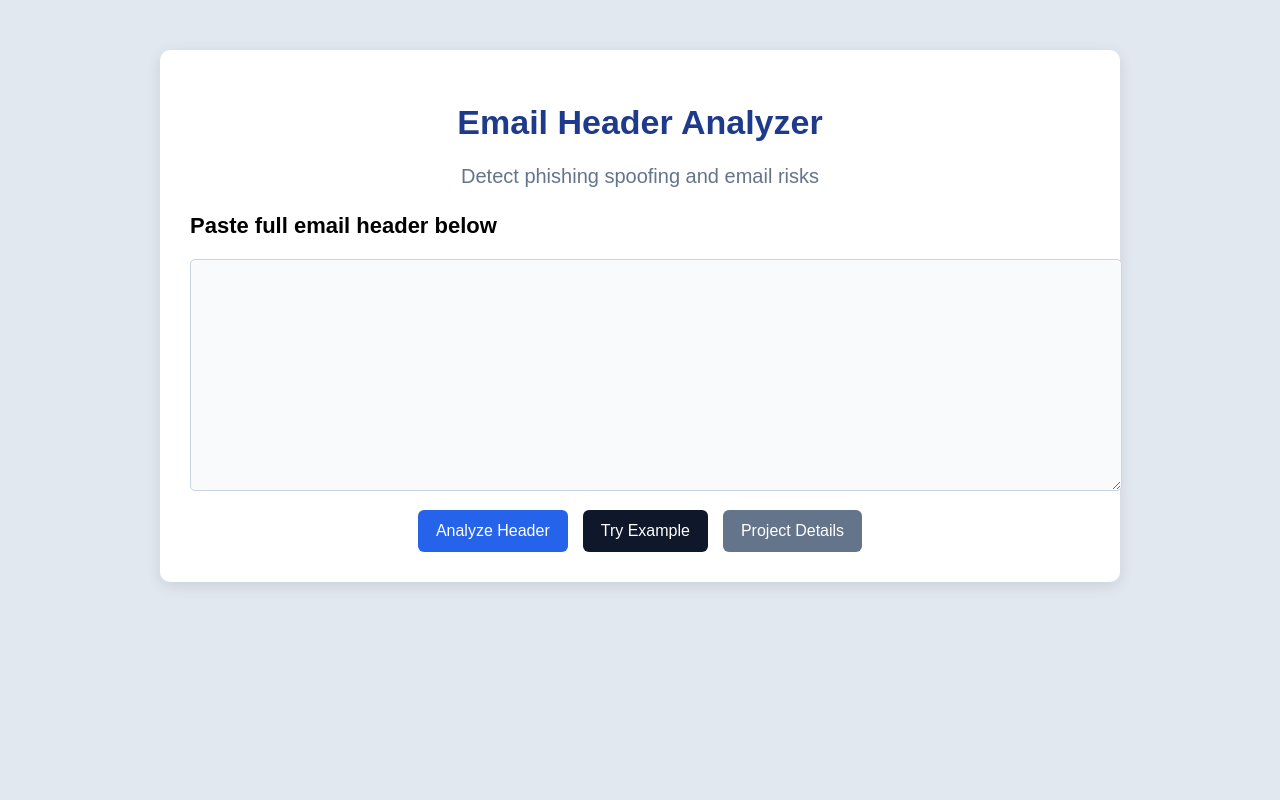
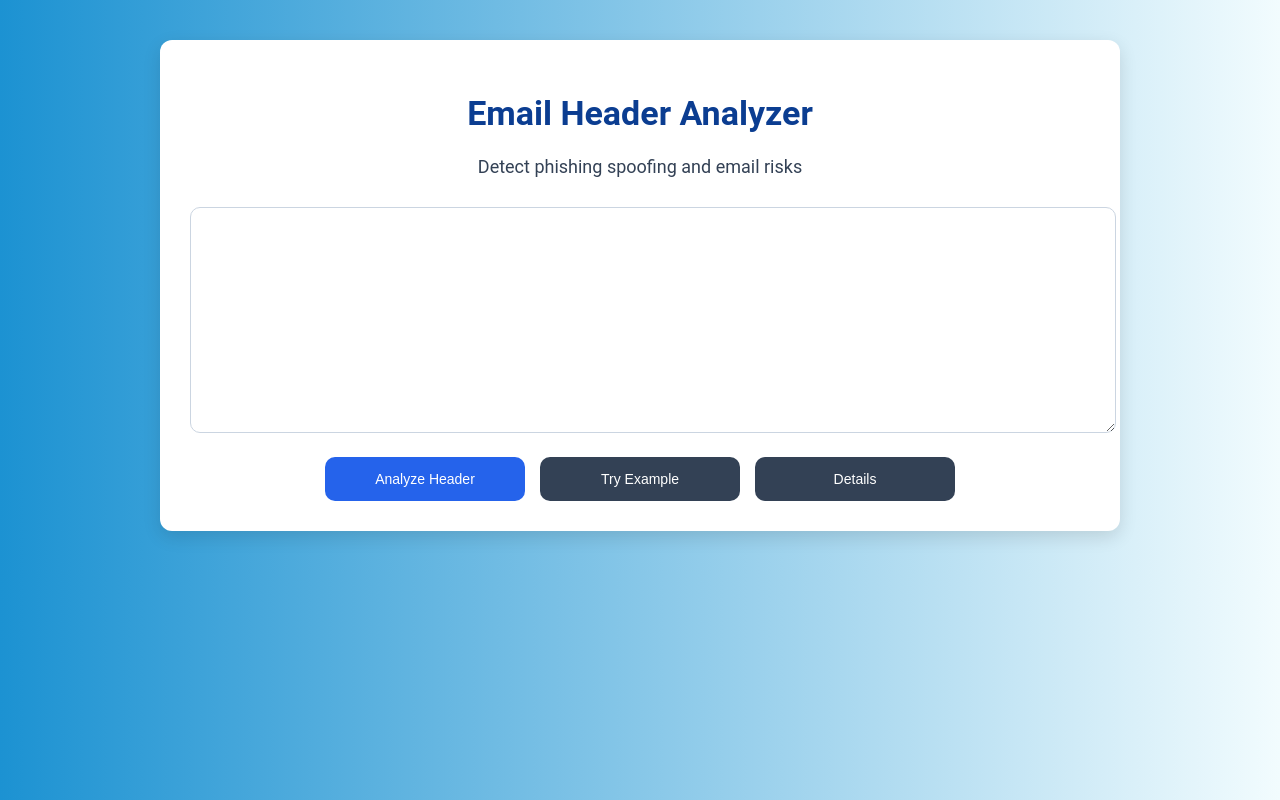
Before and after one commit to manav1777/Email-header-Analyzer, a Flask app: page / in a window 1280 px wide. Run offline with Flask 3, Linux system fonts and the light colour scheme.

Commit message:
Edited index.html for UI

```diff
--- a/templates/index.html
+++ b/templates/index.html
@@ -6,120 +6,106 @@
 
 <style>
 body {
-    font-family: Arial, sans-serif;
-    background: #e2e8f0;
+    font-family: 'Roboto', Arial, sans-serif;
+    background: linear-gradient(to right, #1c92d2, #f2fcfe);
     margin: 0;
     padding: 0;
+    color: #0f172a;
 }
 
 .container {
     max-width: 900px;
-    margin: 50px auto;
+    margin: 40px auto;
     background: white;
     padding: 30px;
-    border-radius: 10px;
-    box-shadow: 0 4px 15px rgba(0,0,0,0.1);
+    border-radius: 12px;
+    box-shadow: 0 6px 18px rgba(0,0,0,0.12);
 }
 
 h1 {
     text-align: center;
-    color: #1e3a8a;
+    color: #0b3d91;
     font-size: 34px;
 }
 
 .subtitle {
     text-align: center;
-    color: #64748b;
-    font-size: 20px;
-    margin-bottom: 25px;
-}
-
-label {
-    font-size: 22px;
-    font-weight: 600;
-    display: block;
-    margin-bottom: 10px;
-    text-align: left;
+    color: #334155;
+    font-size: 18px;
+    margin-bottom: 20px;
 }
 
 textarea {
     width: 100%;
     height: 200px;
+    padding: 12px;
+    border-radius: 10px;
+    border: 1px solid #cbd5e1;
+    font-size: 14px;
     margin-top: 10px;
-    padding: 15px;
-    font-family: Arial, sans-serif;
-    font-size: 16px;
-    border: 1px solid #cbd5e1;
-    border-radius: 5px;
-    background: #f8fafc;
 }
 
-.buttonrow {
+.button-row {
     display: flex;
     justify-content: center;
     gap: 15px;
+    margin-top: 20px;
+}
+
+button {
+    padding: 14px 18px;
+    border: none;
+    border-radius: 10px;
+    cursor: pointer;
+    font-size: 14px;
+    width: 200px;
+    background: #2563eb;
+    color: white;
+    transition: 0.2s;
+}
+
+button:hover {
+    background: #1d4ed8;
+}
+
+.secondary-btn {
+    background: #334155;
+}
+
+.secondary-btn:hover {
+    background: #1f2937;
+}
+
+.card {
+    margin-top: 25px;
+    padding: 20px;
+    background: #f1f5f9;
+    border-radius: 10px;
+    border: 1px solid #cbd5e1;
+    text-align: left;
+}
+
+.card h2 {
+    color: #0b3d91;
+}
+
+.card h3 {
+    color: #334155;
     margin-top: 15px;
 }
 
-button {
-    padding: 12px 18px;
-    border: none;
-    border-radius: 6px;
-    cursor: pointer;
-    font-size: 16px;
+#info p {
+    font-size: 17px;
+    line-height: 1.6;
 }
 
-.analyze {
-    background: #2563eb;
-    color: white;
-}
-
-.demo {
-    background: #0f172a;
-    color: white;
-}
-
-.info {
-    background: #64748b;
-    color: white;
-}
-
-.box {
-    display: none;
-    margin-top: 25px;
-    padding: 20px;
-    background: #f8fafc;
-    border: 1px solid #cbd5e1;
-    border-radius: 10px;
-}
-
-.resultbox {
-    margin-top: 25px;
-    padding: 20px;
-    background: #f8fafc;
-    border: 1px solid #cbd5e1;
-    border-radius: 10px;
-}
-
-.resultbox p {
-    font-size: 16px;
-    margin: 8px 0;
-    color: #334155;
-}
-
-.box h2 {
+#info h2 {
     font-size: 28px;
 }
 
-.box h3 {
-    font-size: 20px;
+#info h3 {
+    font-size: 21px;
 }
-
-.box p {
-    font-size: 14px;
-    line-height: 1.6;
-}
-
 
 </style>
 </head>
@@ -129,78 +115,80 @@ button {
 <div class="container">
 
 <h1>Email Header Analyzer</h1>
-<p class="subtitle">Detect phishing spoofing and email risks</p>
+
+<p class="subtitle">
+Detect phishing spoofing and email risks
+</p>
 
 <form method="POST">
 
-<label>Paste full email header below</label>
-
 <textarea name="emailheader" id="emailheader">{{ input_text }}</textarea>
 
-<div class="buttonrow">
+<div class="button-row">
 
-<button class="analyze" type="submit">Analyze Header</button>
+<button type="submit">Analyze Header</button>
 
-<button class="demo" type="button" onclick="demo()">Try Example</button>
+<button type="button" class="secondary-btn" onclick="demo()">Try Example</button>
 
-<button class="info" type="button" onclick="toggle()">Project Details</button>
+<button type="button" class="secondary-btn" onclick="toggle()">Details</button>
 
 </div>
 
 </form>
 
-<div id="info" class="box">
-
-<h2>About This Project</h2>
-
-<p>This tool analyzes email headers to detect phishing spoofing and authentication issues</p>
-
-<h3>Features</h3>
-<p>SPF validation<br>DKIM verification<br>Spoof detection<br>Risk scoring</p>
-
-<h3>Tech Stack</h3>
-<p>Python Flask HTML CSS</p>
-
-</div>
-
 {% if result %}
-<div class="resultbox">
+<div class="card">
 
 <h2>Result</h2>
 
 <p><b>From:</b> {{ result["From"] }}</p>
 <p><b>Return Path:</b> {{ result["Return-Path"] }}</p>
 <p><b>Message ID:</b> {{ result["Message-ID"] }}</p>
-
 <p><b>Received IPs:</b> {{ result["Received IPs"] }}</p>
-
 <p><b>SPF:</b> {{ result["SPF"] }}</p>
 <p><b>DKIM:</b> {{ result["DKIM"] }}</p>
 <p><b>DMARC:</b> {{ result["DMARC"] }}</p>
-
 <p><b>Spoof Detected:</b> {{ result["Spoof Detected"] }}</p>
-
 <p><b>Risk Score:</b> {{ result["Risk Score"] }}</p>
 <p><b>Risk Level:</b> {{ result["Risk Level"] }}</p>
 
 </div>
 {% endif %}
 
+<div id="info" class="card" style="display:none;">
+
+<h2>About This Tool</h2>
+
+<p>
+This tool analyzes email headers to detect phishing spoofing and authentication issues.
+</p>
+
+<h3>Features</h3>
+<p>
+SPF validation<br>
+DKIM verification<br>
+Spoof detection<br>
+Risk scoring
+</p>
+
+<h3>Tech Stack</h3>
+<p>
+Python Flask HTML CSS
+</p>
+
+</div>
+
 </div>
 
 <script>
 function demo() {
-document.getElementById("emailheader").value =
-"From fake paypal security\nReturn Path attacker\nReceived 192.168.1.1\nSubject verify account";
+    document.getElementById("emailheader").value =
+        "From fake paypal security\nReturn Path attacker\nReceived 192.168.1.1\nSubject verify account";
 }
 
 function toggle() {
-var x = document.getElementById("info");
-if (x.style.display === "block") {
-x.style.display = "none";
-} else {
-x.style.display = "block";
-}
+    var box = document.getElementById("info");
+    box.style.display = (box.style.display === "block") ? "none" : "block";
 }
 </script>
 
```
